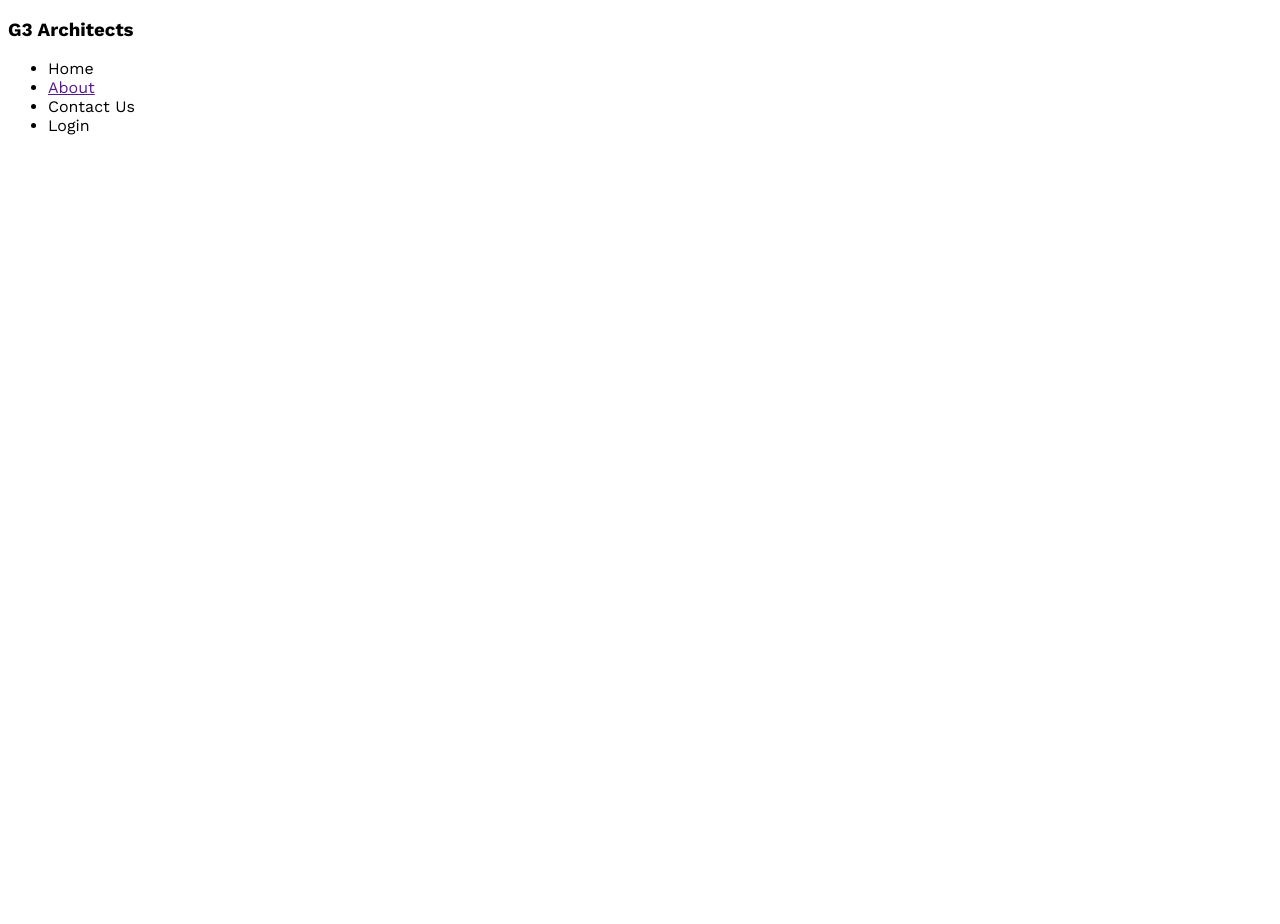
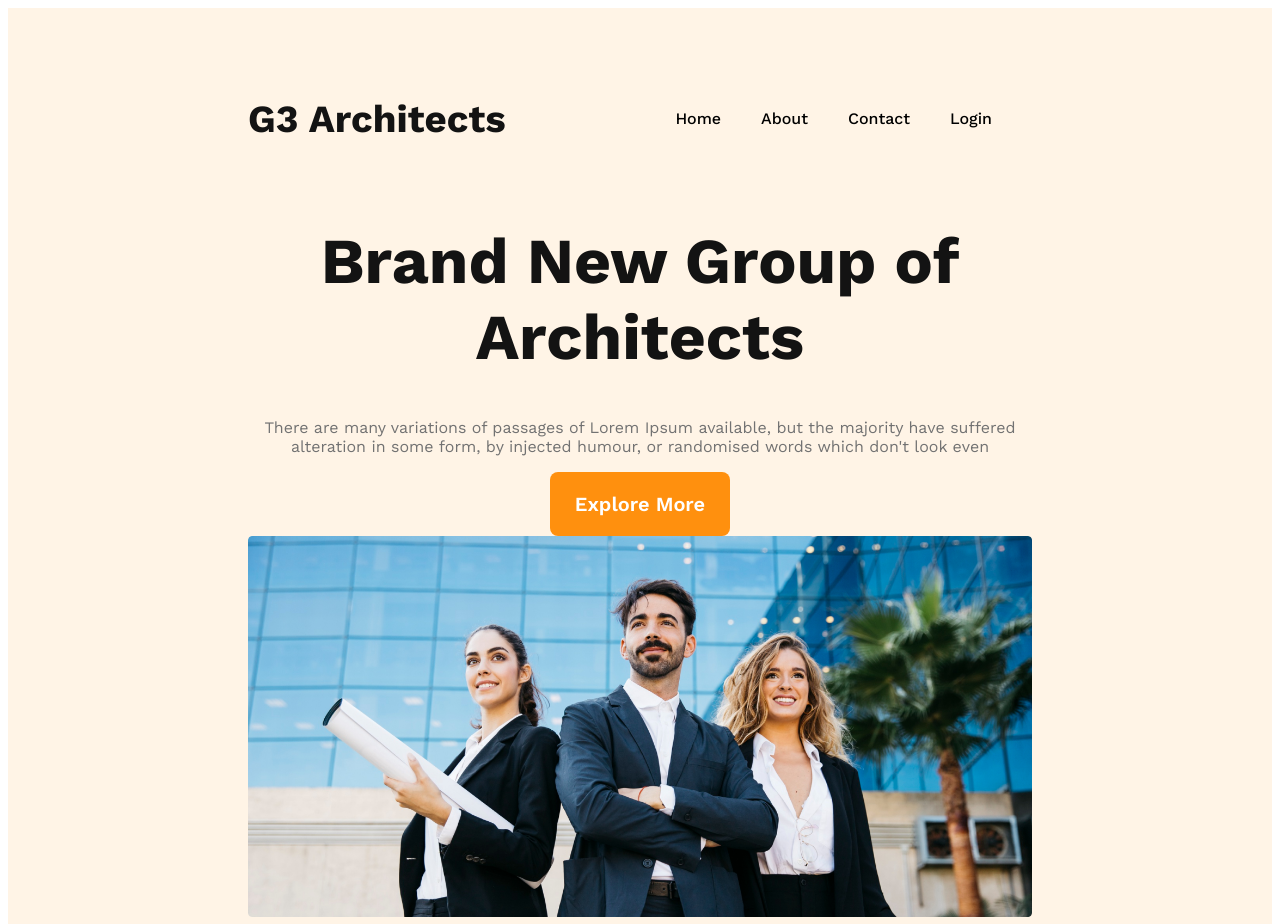
Before and after one commit to parthobiswas16/g3-architects-resources_2, a plain HTML site: page index.html in a window 1280 px wide. Shown: the top 924 px of the page. Before the commit the page ends 800 px from the top, so only its background shows below. Drawn offline with nearby package versions, Linux system fonts and the light colour scheme.

Commit message:
bannner img added

```diff
--- a/index.css
+++ b/index.css
@@ -1,6 +1,62 @@
 /* work sence font */
 @import url('https://fonts.googleapis.com/css2?family=Work+Sans:wght@400;500;600;700;800&display=swap');
-
+/* shared style */
 *{
     font-family: 'Work Sans', sans-serif;
 }
+.btn_primary{
+    border-radius: 8px;
+    background: #FF900E;
+    color:  #FFF;
+    padding: 20px 25px;
+    border: 0;
+    font-size: 1.25rem;
+    font-weight: 600;
+    cursor: pointer;
+}
+/* header style */
+header{
+    background: rgba(255, 144, 14, 0.10);
+    padding: 50px 240px;
+}
+nav{
+    display: flex;
+    justify-content: space-between;
+    align-items: center;
+}
+.nav_title{
+    color: #131313;
+   font-size: 2.4rem;
+   font-weight: 700;
+
+}
+nav > ul{
+    display: flex;
+}
+nav li{
+    list-style: none;
+    margin-right: 40px;
+    font-weight: 500;
+    font-size: 1rem;
+}
+nav li a{
+    text-decoration: none;
+    color: #424242;
+}
+/* banner style */
+.banner_content{
+    max-width: 800px;
+    text-align: center;
+    margin: 0 auto;
+}
+.banner_title{
+    font-size: 4rem;
+    font-weight: 700;
+    color: #131313;
+}
+.banner_discription{
+    color: #727272;
+}
+.banner img{
+    width: 100%;
+}
--- a/index.html
+++ b/index.html
@@ -8,13 +8,24 @@
 </head>
 <body>
     <header>
-     <h3>G3 Architects</h3>
+     <nav>
+        <h3 class="nav_title">G3 Architects</h3>
      <ul>
         <li><a href=""></a>Home</li>
-        <li><a href=""> About</a></li>
-        <li><a href=""></a>Contact Us</li>
+        <li><a href=""> </a>About</li>
+        <li><a href=""></a>Contact</li>
         <li><a href=""></a>Login</li>
      </ul>
+     </nav>
+     <div class="banner">
+        <div class="banner_content">
+            <h1 class="banner_title">Brand New Group of Architects</h1>
+            <p class="banner_discription">There are many variations of passages of Lorem Ipsum available, but the majority have suffered alteration in some form, by injected humour, or randomised words which don't look even</p>
+           <button class="btn_primary">Explore More</button>
+        </div>
+           <img src="/images/banner.png" alt="">
+
+     </div>
     </header>
     <main>
 
```
